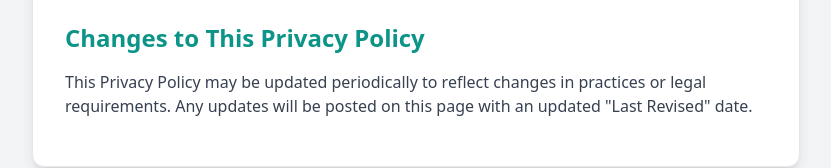
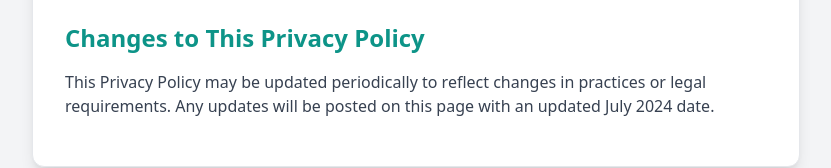
Before and after one commit to Ab3n3XY/abenxy, a Next.js app: page /privacy-policy in a window 1280 px wide. Shown: the part 1151-1319 px from the top of the page, without its empty margins (224-1055 px from the left). Built offline with nearby package versions, Linux system fonts and the light colour scheme.

Commit message:
Update privacy-policy

```diff
--- a/src/app/privacy-policy/page.js
+++ b/src/app/privacy-policy/page.js
@@ -45,7 +45,7 @@ export default function PrivacyPolicy() {
         <p className="mb-4 text-gray-700">I implement reasonable security measures to protect your information, but please be aware that no method of transmission over the internet is completely secure.</p>
 
         <h2 className="text-2xl font-semibold text-teal-600 mt-6 mb-4">Changes to This Privacy Policy</h2>
-        <p className="mb-4 text-gray-700">This Privacy Policy may be updated periodically to reflect changes in practices or legal requirements. Any updates will be posted on this page with an updated "Last Revised" date.</p>
+        <p className="mb-4 text-gray-700">This Privacy Policy may be updated periodically to reflect changes in practices or legal requirements. Any updates will be posted on this page with an updated July 2024 date.</p>
 
       </section>
     </main>
```
